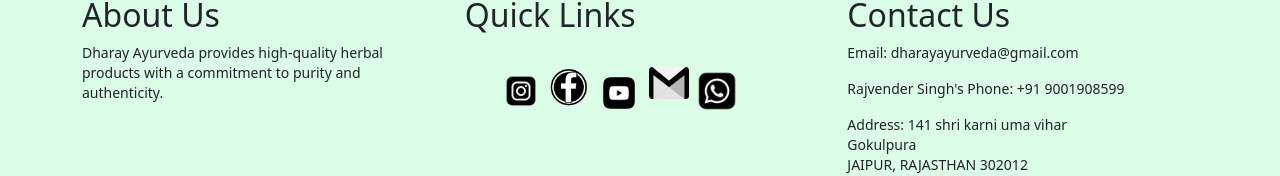
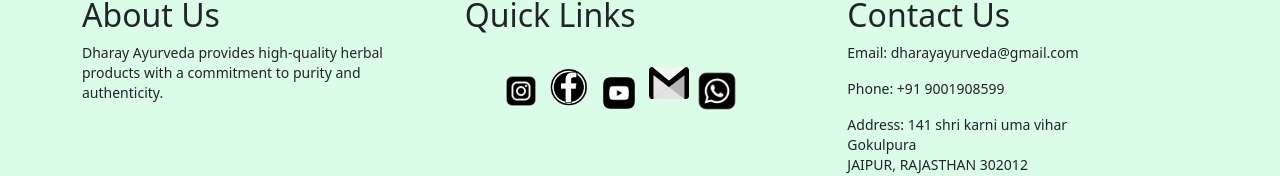
Before and after one commit to MohammedKaif4090/DharayAyurveda, a React (Vite) app in the folder frontend/: page /cart in a window 1280 px wide. Shown: the part 278-454 px from the top of the page. Built offline with nearby package versions, Linux system fonts and the light colour scheme.

Commit message:
Description of the changes you made

```diff
--- a/frontend/src/Components/Footer/Footer.jsx
+++ b/frontend/src/Components/Footer/Footer.jsx
@@ -37,7 +37,7 @@ const Footer = () => {
           <div>
             <h2 className="text-lg font-semibold">Contact Us</h2>
             <p className="mt-2 text-sm">Email: dharayayurveda@gmail.com</p>
-            <p className="text-sm">Rajvender Singh's Phone: +91 9001908599 </p>
+            <p className="text-sm">Phone: +91 9001908599 </p>
             <p className="text-sm">Address: 141 shri karni uma vihar <br /> Gokulpura <br /> JAIPUR, RAJASTHAN 302012 </p>
           </div>
         </div>
```
